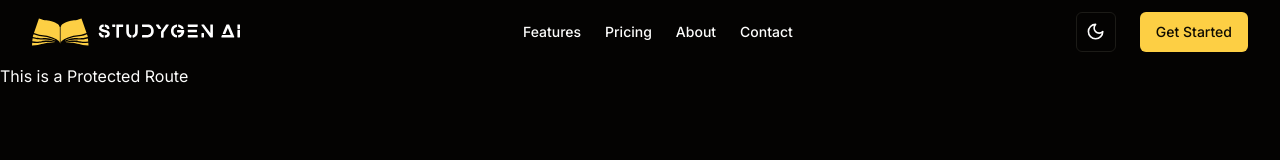
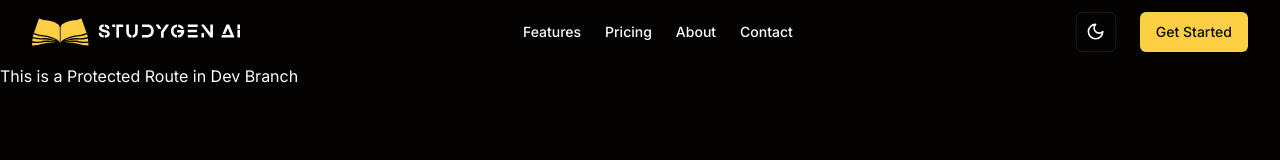
Before and after one commit to bwestwood11/studygen-ai, a Next.js app: page /dashboard in a window 1280 px wide. Shown: the top 160 px of the page. Built offline with nearby package versions, Linux system fonts and the light colour scheme; no server answers.

Commit message:
Dashboard CHanges Text

```diff
--- a/app/(root)/dashboard/page.tsx
+++ b/app/(root)/dashboard/page.tsx
@@ -1,7 +1,7 @@
 import React from "react";
 
 const Page = () => {
-  return <div>This is a Protected Route</div>;
+  return <div>This is a Protected Route in Dev Branch</div>;
 };
 
 export default Page;
```
